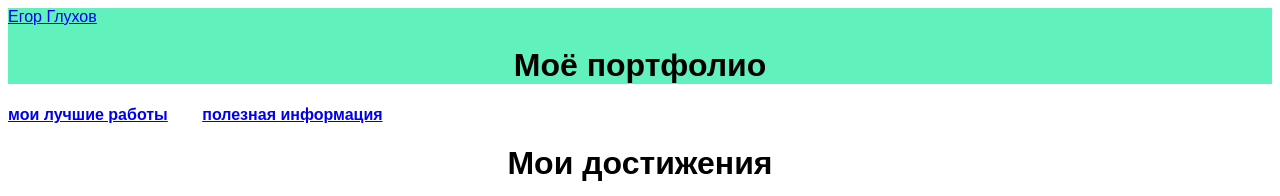
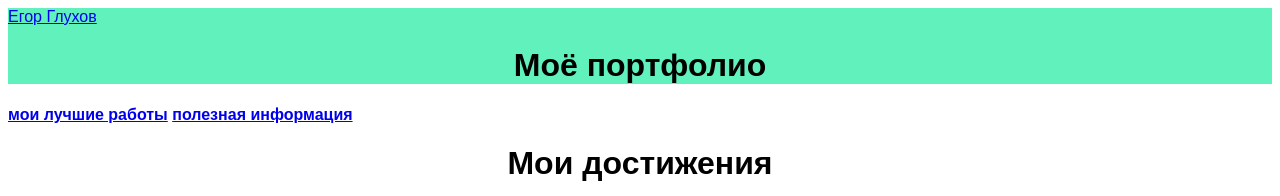
Before and after one commit to MyHomes14/portfolio, a plain HTML site: page index.html in a window 1280 px wide. Shown: the top 196 px of the page. Drawn offline with Linux system fonts and the light colour scheme.

Commit message:
Update index.html

```diff
--- a/index.html
+++ b/index.html
@@ -12,7 +12,7 @@
     <main>
       <nav>
         <a class="link-nav" href="https://myhomes14.github.io/portfolio/index3.html"><b>мои лучшие работы</b></a>
-        <a class="link" href="https://myhomes14.github.io/proekt4/"><b>полезная информация</b></a>
+        <a class="link-nav" href="https://myhomes14.github.io/portfolio/index3.html"><b>полезная информация</b></a>
       </nav>
       <h1>Мои достижения </h1>
       <p>работа с пвсевдоклассами</p>
```
